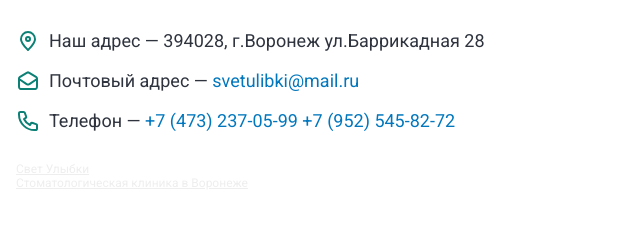
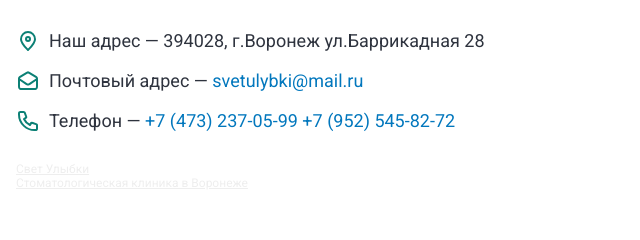
Before and after one commit to rustam99/rustam99.github.io, a plain HTML site: page contact/index.html in a window 1280 px wide. Shown: the part 236-476 px from the top of the page, 0-640 px from the left. Drawn offline with nearby package versions, Linux system fonts and the light colour scheme.

Commit message:
fix email

```diff
--- a/contact/index.html
+++ b/contact/index.html
@@ -120,7 +120,7 @@
 						<svg class="contact__icon color-primary" width="24" height="24">
 							<use href="#mail"></use>
 						</svg>
-						<span class="contact__text f-body-large ml-1">Почтовый адрес &mdash; <a class="link" href="mailto:svetulibki@mail.ru">svetulibki@mail.ru </a></span>
+						<span class="contact__text f-body-large ml-1">Почтовый адрес &mdash; <a class="link" href="mailto:svetulybki@mail.ru">svetulybki@mail.ru </a></span>
 					</div>
 					<div class="contact__field row row-align-center mt-2">
 						<svg class="contact__icon color-primary" width="24" height="24">
@@ -128,8 +128,8 @@
 						</svg>
 						<span class="contact__text f-body-large ml-1">
 							Телефон &mdash;
-							<a class="link" href="tel:+74732370599">+7 (473) 237-05-99</a>
-							<a class="link" href="tel:+79525458272">+7 (952) 545-82-72</a>
+							<a class="link" href="tel:+74732370599">+7&nbsp;(473)&nbsp;237-05-99</a>
+							<a class="link" href="tel:+79525458272">+7&nbsp;(952)&nbsp;545-82-72</a>
 						</span>
 					</div>
 				</div>
@@ -177,7 +177,7 @@
 								<use href="#email"></use>
 							</svg>
 							<div class="feedback__desc font-alegreya h3 my-1">Пишите</div>
-							<a class="feedback__text link f-body-large" href="mailto:svetulibki@mail.ru">svetulibki@mail.ru</a>
+							<a class="feedback__text link f-body-large" href="mailto:svetulybki@mail.ru">svetulybki@mail.ru</a>
 						</div>
 						<div class="feedback__item">
 							<svg class="feedback__icon" width="65" height="64">
```
Also changed, not shown: about/index.html (+1 -1 lines), index.html (+1 -1 lines), 1 other file.
